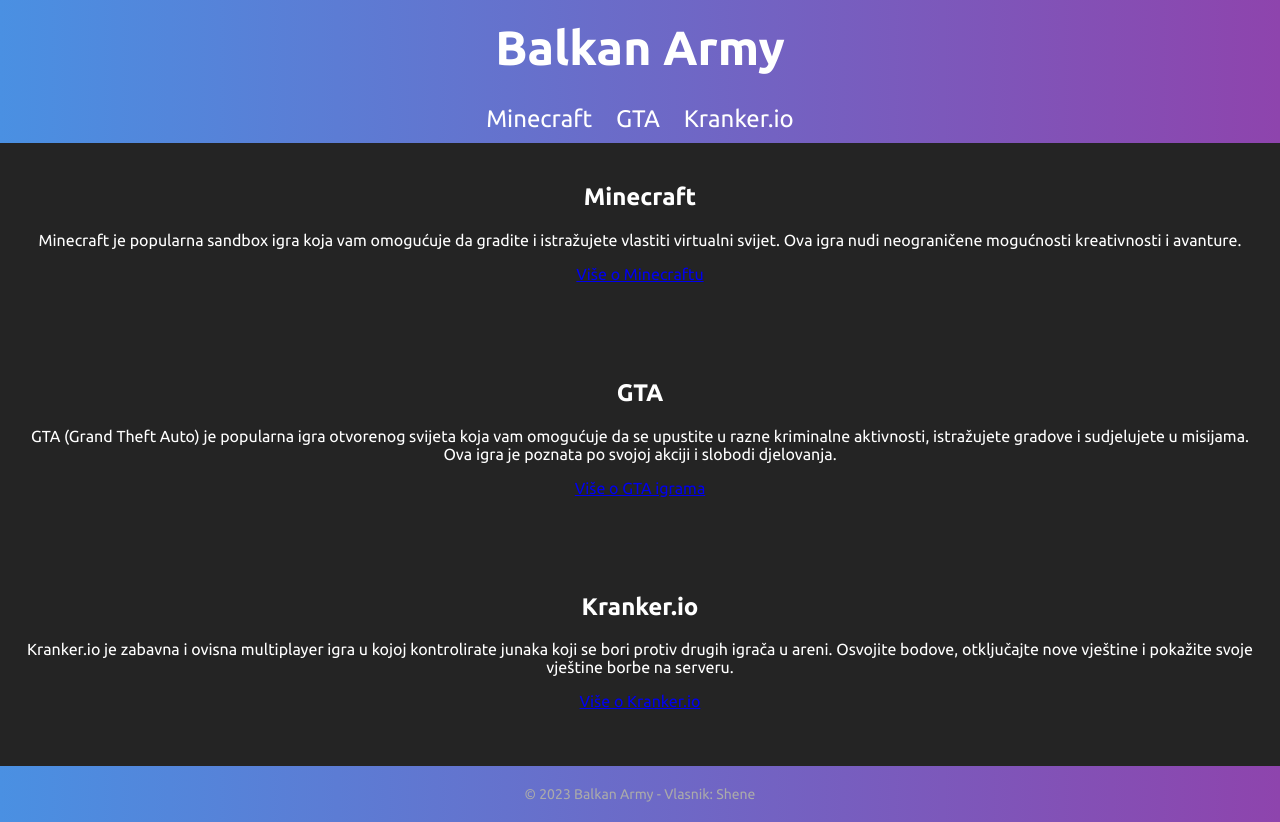
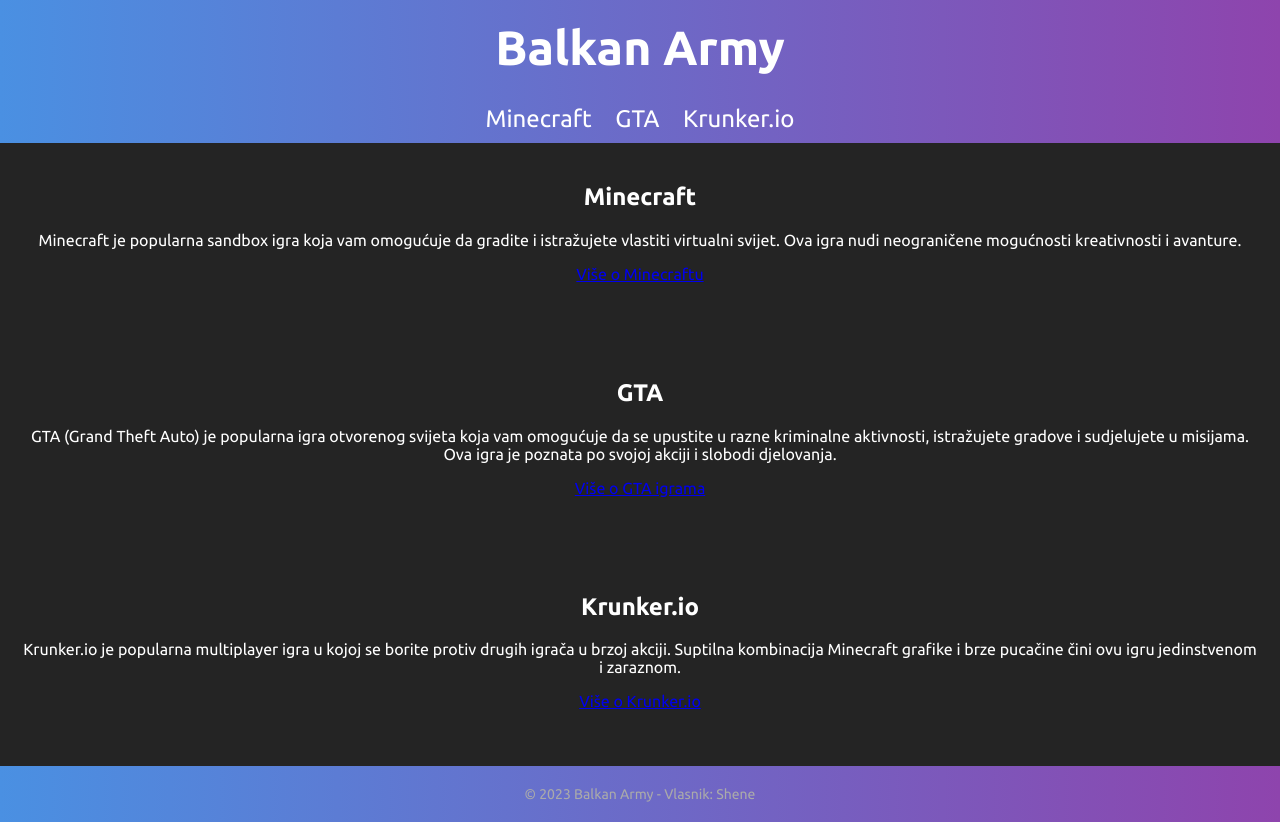
Before and after one commit to Balkanarmy/_, a plain HTML site: page index.html in a window 1280 px wide. Drawn offline with Linux system fonts and the light colour scheme.

Commit message:
Update index.html

```diff
--- a/index.html
+++ b/index.html
@@ -64,7 +64,7 @@
   <nav>
     <a href="#minecraft">Minecraft</a>
     <a href="#gta">GTA</a>
-    <a href="#kranker">Kranker.io</a>
+    <a href="#krunker">Krunker.io</a>
   </nav>
 
   <section id="minecraft" class="game">
@@ -79,10 +79,10 @@
     <p><a href="https://www.rockstargames.com/">Više o GTA igrama</a></p>
   </section>
 
-  <section id="kranker" class="game">
-    <h2>Kranker.io</h2>
-    <p>Kranker.io je zabavna i ovisna multiplayer igra u kojoj kontrolirate junaka koji se bori protiv drugih igrača u areni. Osvojite bodove, otključajte nove vještine i pokažite svoje vještine borbe na serveru.</p>
-    <p><a href="https://www.kranker.io/">Više o Kranker.io</a></p>
+  <section id="krunker" class="game">
+    <h2>Krunker.io</h2>
+    <p>Krunker.io je popularna multiplayer igra u kojoj se borite protiv drugih igrača u brzoj akciji. Suptilna kombinacija Minecraft grafike i brze pucačine čini ovu igru jedinstvenom i zaraznom.</p>
+    <p><a href="https://www.krunker.io/">Više o Krunker.io</a></p>
   </section>
 
   <footer>
```
